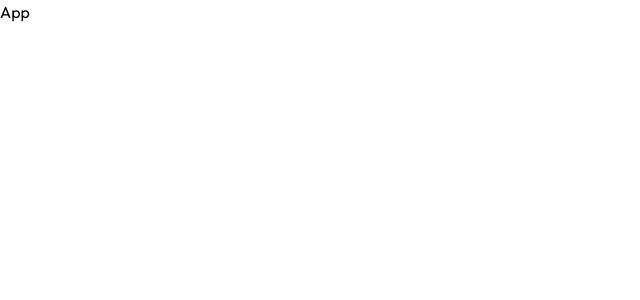
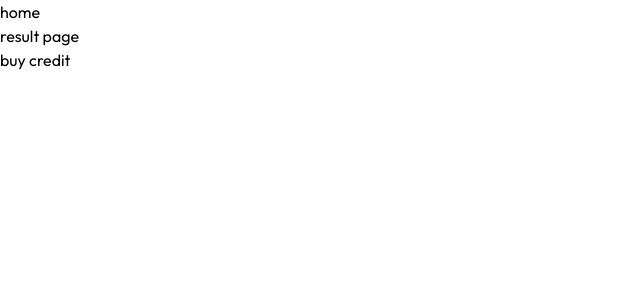
Before and after one commit to srinjoymahanti/TextToImageGenerator, a React (Vite) app in the folder client/: page / in a window 1280 px wide. Shown: the top 300 px of the page, without its empty margins (0-640 px from the left). Built offline with nearby package versions, Linux system fonts and the light colour scheme.

Commit message:
create pages

```diff
--- a/client/src/App.jsx
+++ b/client/src/App.jsx
@@ -1,8 +1,15 @@
 import React from 'react'
+import Home from './pages/Home'
+import Result from './pages/Result'
+import BuyCredit from './pages/BuyCredit'
 
 const App = () => {
   return (
-    <div>App</div>
+    <div>
+      <Home />
+      <Result />
+      <BuyCredit />
+    </div>
   )
 }
 
--- /dev/null
+++ b/client/src/pages/BuyCredit.jsx
@@ -0,0 +1,11 @@
+import React from 'react'
+
+const BuyCredit = () => {
+  return (
+    <div>
+        buy credit
+    </div>
+  )
+}
+
+export default BuyCredit
--- /dev/null
+++ b/client/src/pages/Home.jsx
@@ -0,0 +1,11 @@
+import React from 'react'
+
+const Home = () => {
+  return (
+    <div>
+        home
+    </div>
+  )
+}
+
+export default Home
--- /dev/null
+++ b/client/src/pages/Result.jsx
@@ -0,0 +1,11 @@
+import React from 'react'
+
+const Result = () => {
+  return (
+    <div>
+        result page
+    </div>
+  )
+}
+
+export default Result
```
